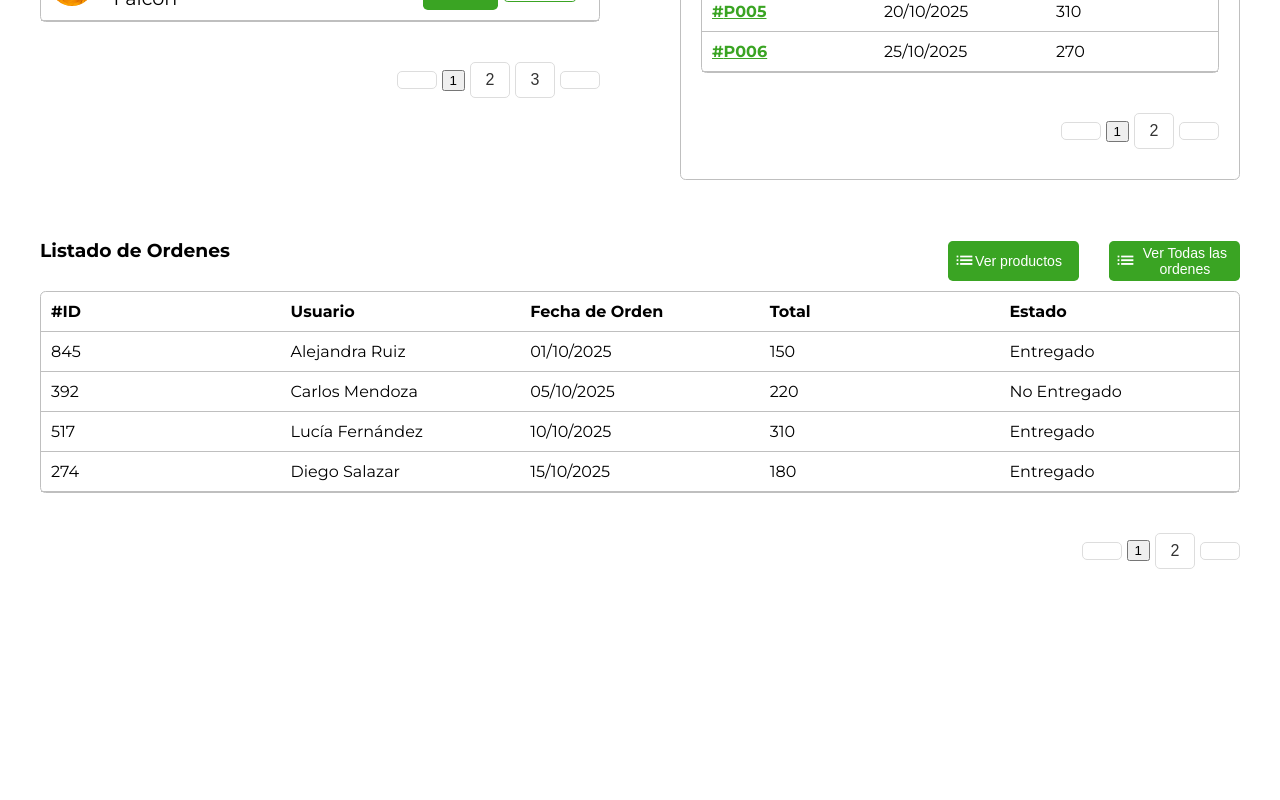
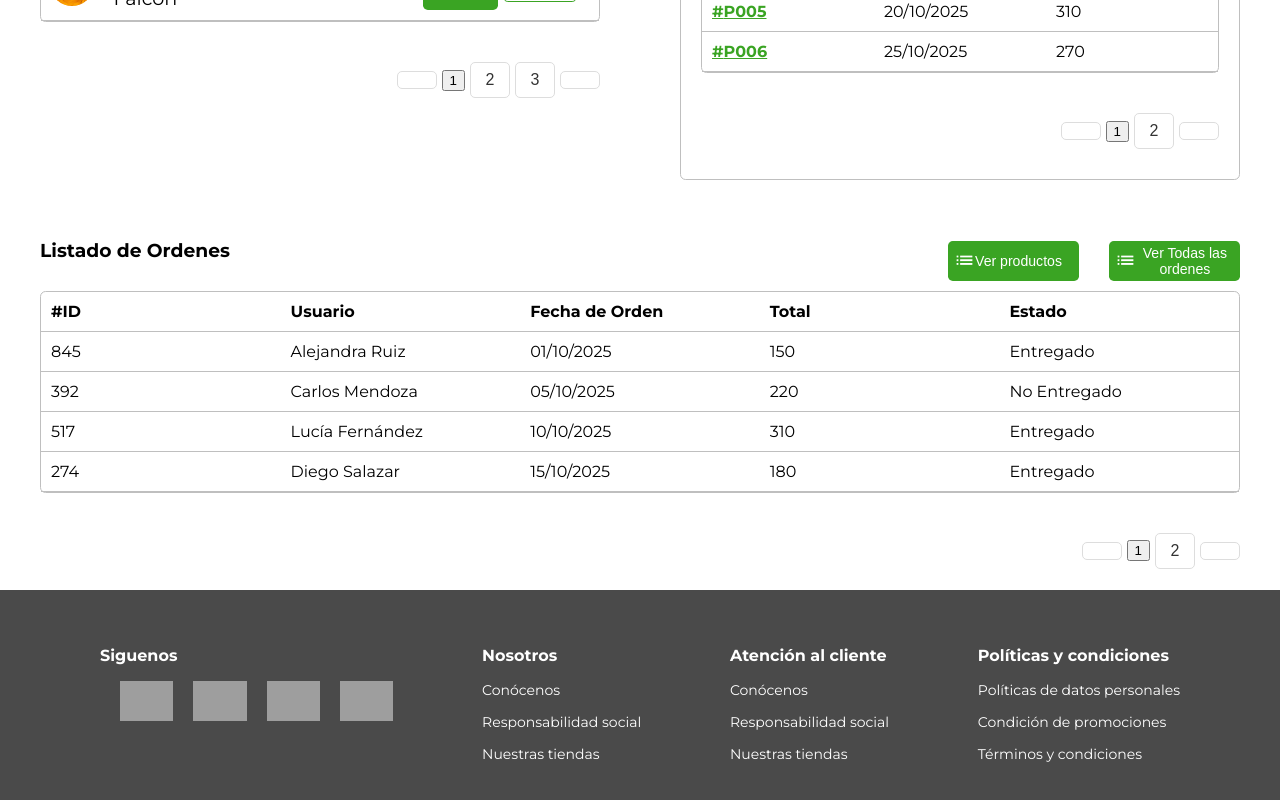
Before and after one commit to aenriquez2206/APP---PROGRA.WEB, a React (Vite) app: page /admin in a window 1280 px wide. Shown: the part 946-1746 px from the top of the page. Before the commit the page ends 1525 px from the top, so only its background shows below. Built offline with nearby package versions, Linux system fonts and the light colour scheme; grey boxes are pictures that could not be loaded.

Commit message:
añadir footer

```diff
--- a/src/components/dashboardAdmin/DashAdmin.css
+++ b/src/components/dashboardAdmin/DashAdmin.css
@@ -1,3 +1,7 @@
+
+.mainAdmin{
+    margin-bottom: 20px;
+}
 
 .dashboardTitle{
     margin-left: 40px;
@@ -85,7 +89,7 @@
     height: 300px;
     padding-left: 20px;
     padding-right: 20px;
-    padding-bottom: 20px;
+    padding-bottom: 50px;
 }
 
 .encabezadoOrdenesSection{
--- a/src/components/dashboardAdmin/DashAdmin.jsx
+++ b/src/components/dashboardAdmin/DashAdmin.jsx
@@ -91,7 +91,7 @@ const DashAdmin =()=>{
 
     return(
         <>
-        <main>
+        <main className='mainAdmin'>
 
 
             <div className="dashboardTitle" ><h1>Dashboard</h1></div>
--- /dev/null
+++ b/src/components/footer/Footer.jsx
@@ -0,0 +1,38 @@
+import './footer.css'
+
+const Footer = ()=>{
+    return(
+    <>
+        <footer id="footerSection">
+                <div>
+                <p class="footerHeader">Siguenos</p>
+                <img class='smLogos' src='src/components/images/facebook_logo.png' />
+                <img class='smLogos' src='src/components/images/x_logo.png' />
+                <img class='smLogos' src='src/components/images/instagram_logo.png'/>
+                <img class='smLogos' src='src/components/images/youtube_logo.png'/>
+                </div>
+                <div>
+                <p class="footerHeader">Nosotros</p>
+                <p class="columnContent">Conócenos</p>
+                <p class="columnContent">Responsabilidad social</p>
+                <p class="columnContent">Nuestras tiendas</p>
+                </div>
+                <div>
+                <p class="footerHeader">Atención al cliente</p>
+                <p class="columnContent">Conócenos</p>
+                <p class="columnContent">Responsabilidad social</p>
+                <p class="columnContent">Nuestras tiendas</p>
+                </div>
+                <div>
+                <p class="footerHeader">Políticas y condiciones</p>
+                <p class="columnContent">Políticas de datos personales</p>
+                <p class="columnContent">Condición de promociones</p>
+                <p class="columnContent">Términos y condiciones</p>
+                </div>
+        </footer>
+
+    </>
+)
+}
+
+export default Footer
--- /dev/null
+++ b/src/components/footer/footer.css
@@ -0,0 +1,39 @@
+.columnContent
+{
+    font-size: 14px;
+}
+
+#footerSection
+{
+    background-color: rgb(74, 74, 74);
+    color: white;
+    column-count: 4;
+    display: flex;
+    justify-content: space-between;
+    padding-bottom: 40px;
+    padding-left: 100px;
+    padding-right: 100px;
+    padding-top: 40px;
+    width: auto;
+}
+
+.footerHeader
+{
+    font-family: "Montserrat","sans-serif";
+    font-weight: bold;
+    width: 100%;
+    display: flex;
+}
+
+.smLogos
+{
+    height: 40px;
+    width: auto;
+    margin-left: 20px;
+}
+
+ul
+{
+    gap: 30px;
+    list-style: none;
+}
--- a/src/routes/DashboardAdminPage.jsx
+++ b/src/routes/DashboardAdminPage.jsx
@@ -1,12 +1,13 @@
 import Header from "../components/header/Header"
 import NavBar from "../components/navBar/NavBar"
 import DashAdmin from "../components/dashboardAdmin/DashAdmin"
-
+import Footer from "../components/footer/Footer"
 const DashboardAdmin =() =>{
     return(<>
         <Header/>
         <NavBar/>
         <DashAdmin/>
+        <Footer/>
     </>)
 }
 
--- a/src/routes/ProdEditAdminPage.jsx
+++ b/src/routes/ProdEditAdminPage.jsx
@@ -1,13 +1,14 @@
 import Header from "../components/header/Header";
 import NavBar from "../components/navBar/NavBar";
 import EditProdAdmin from "../components/ProductosAdmin/EditProdAdmin/EditProdAdmin";
-
+import Footer from "../components/footer/Footer";
 const ProdEditAdminPage=()=>{
     return(
     <>
         <Header/>
         <NavBar/>
         <EditProdAdmin/>
+        <Footer/>
     </>)
 }
 
--- a/src/routes/ProdSetAdminPage.jsx
+++ b/src/routes/ProdSetAdminPage.jsx
@@ -1,6 +1,7 @@
 import Header from '../components/header/Header'
 import NavBar from '../components/navBar/NavBar'
 import SetProdAdmin from '../components/ProductosAdmin/SetProdAdmin/SetProdAdmin'
+import Footer from "../components/footer/Footer";
 
 const ProdSetAdminPage=()=>{
     return(
@@ -8,6 +9,7 @@ const ProdSetAdminPage=()=>{
         <Header/>
         <NavBar/>
         <SetProdAdmin/>
+        <Footer/>
         </>
 
     )
--- a/src/routes/ProductosAdminPage.jsx
+++ b/src/routes/ProductosAdminPage.jsx
@@ -1,12 +1,15 @@
 import NavBar from "../components/navBar/NavBar"
 import Header from "../components/header/Header"
 import ProductosAdmin from "../components/ProductosAdmin/ProductosAdmin"
+import Footer from "../components/footer/Footer";
+
 const ProductosAdminPage = () => {
     return(
         <>
         <Header/>
         <NavBar/>
         <ProductosAdmin/>
+        <Footer/>
         </>
     )
 }
```
